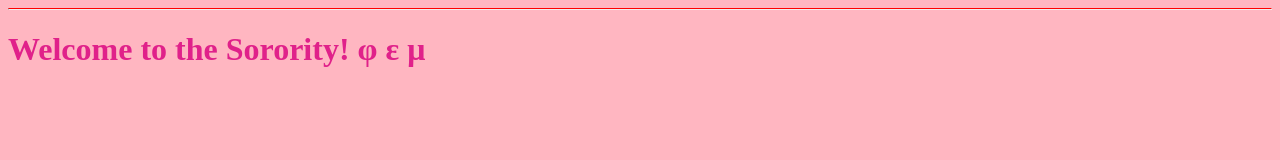
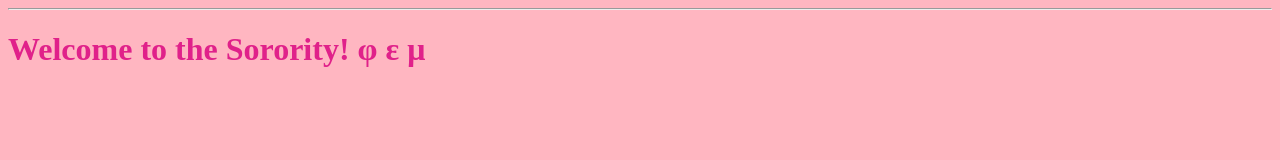
Before and after one commit to SororityFem/SororityFem.github.io, a plain HTML site: page index.html in a window 1280 px wide. Drawn offline with Linux system fonts and the light colour scheme.

Commit message:
Update styles.css

```diff
--- a/styles.css
+++ b/styles.css
@@ -5,7 +5,7 @@ h1 {
   color: #e0218a;
 }
 hr {
-  border-top: 1px solid red;
+  border-top: color: #e0218a;
 }
 p {
   color: #e0218a;
```
